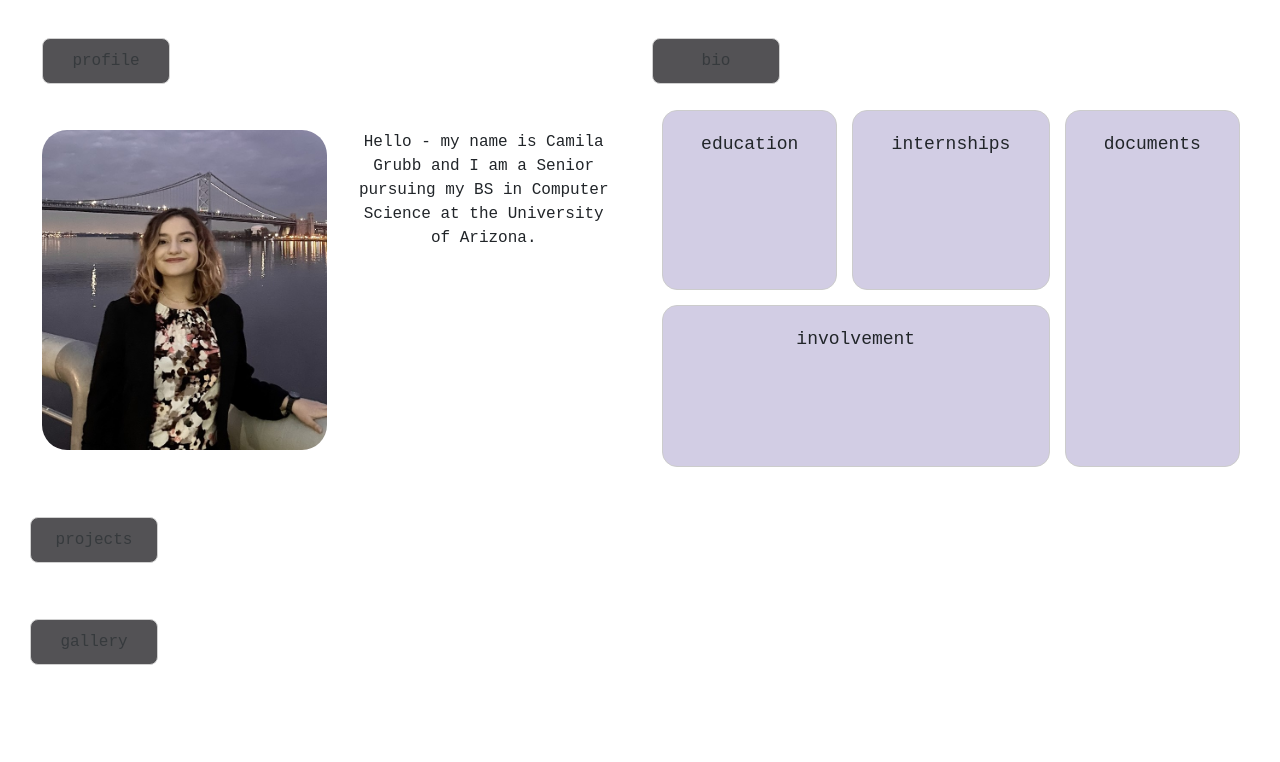
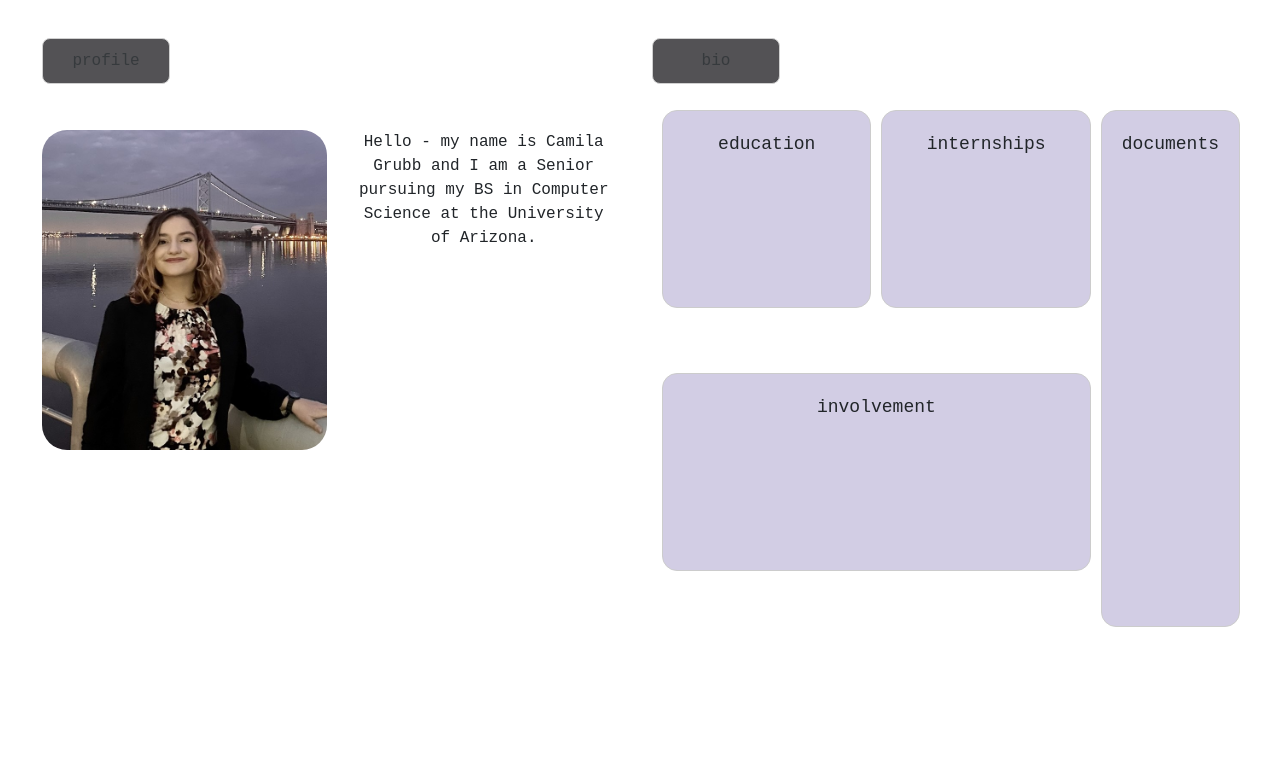
Before and after one commit to CG020/camilagrubbweb2024, a React (Create React App) app in the folder camilagrubbweb/: page / in a window 1280 px wide. Shown: the part 858-1620 px from the top of the page. Before the commit the page ends 1539 px from the top, so only its background shows below. Built offline with nearby package versions, Linux system fonts and the light colour scheme.

Commit message:
styling for the panels of bio

```diff
--- a/camilagrubbweb/src/components/Collage/Collage.css
+++ b/camilagrubbweb/src/components/Collage/Collage.css
@@ -1,10 +1,11 @@
 .collage-container {
     display: grid;
-    grid-template-areas:
-        "edu internship docs"
-        "involve involve docs";
-    grid-gap: 15px;
+    grid-template-columns: repeat(2, 1fr);
+    grid-template-rows: repeat(3, 1fr);
+    grid-gap: 10px;
     padding: 10px;
+    width: 100%;
+    height: 100vh;
 }
 
 .panel {
@@ -16,22 +17,48 @@
     cursor: pointer;
     border-radius: 15px;
     font-family: monospace;
+    transition: all 0.3s ease;
 }
 
 .edu {
-    grid-area: edu;
-    height: 10em;
+    grid-column: 1 / 2;
+    grid-row: 1 / 2;
+    height: 11em;
 }
 
 .internship {
-    grid-area: internship;
+    grid-column: 2 / 3;
+    grid-row: 1 / 2;
+    height: 11em;
 }
 
 .involve {
-    grid-area: involve;
-    height: 9em;
+    grid-column: 1 / 3;
+    grid-row: 2 / 3;
+    height: 11em;
 }
 
 .docs {
-    grid-area: docs;
+    grid-column: 3 / 3;
+    grid-row: 1 / 3;
 }
+
+.panel:hover {
+    flex: 2 2 0;
+    background-color: #e0e0e0;
+}
+
+.panel:hover .hidden-text {
+    opacity: 1;
+}
+
+.hidden-text {
+    position: absolute;
+    top: 50%;
+    left: 50%;
+    transform: translate(-50%, -50%);
+    opacity: 0;
+    transition: opacity 0.3s ease;
+    text-align: center;
+    font-family: monospace;
+}
--- a/camilagrubbweb/src/components/Collage/Collage.js
+++ b/camilagrubbweb/src/components/Collage/Collage.js
@@ -6,7 +6,10 @@ function Collage() {
         <div className='Collage'>
             <p className='bio-label'>bio</p>
             <div className="collage-container">
-                <div className="panel edu">education</div>
+                <div className="panel edu">
+                    <span className="hidden-text">write about my education</span>
+                    education
+                </div>
                 <div className="panel internship">internships</div>
                 <div className="panel involve">involvement</div>
                 <div className="panel docs">documents</div>
```
